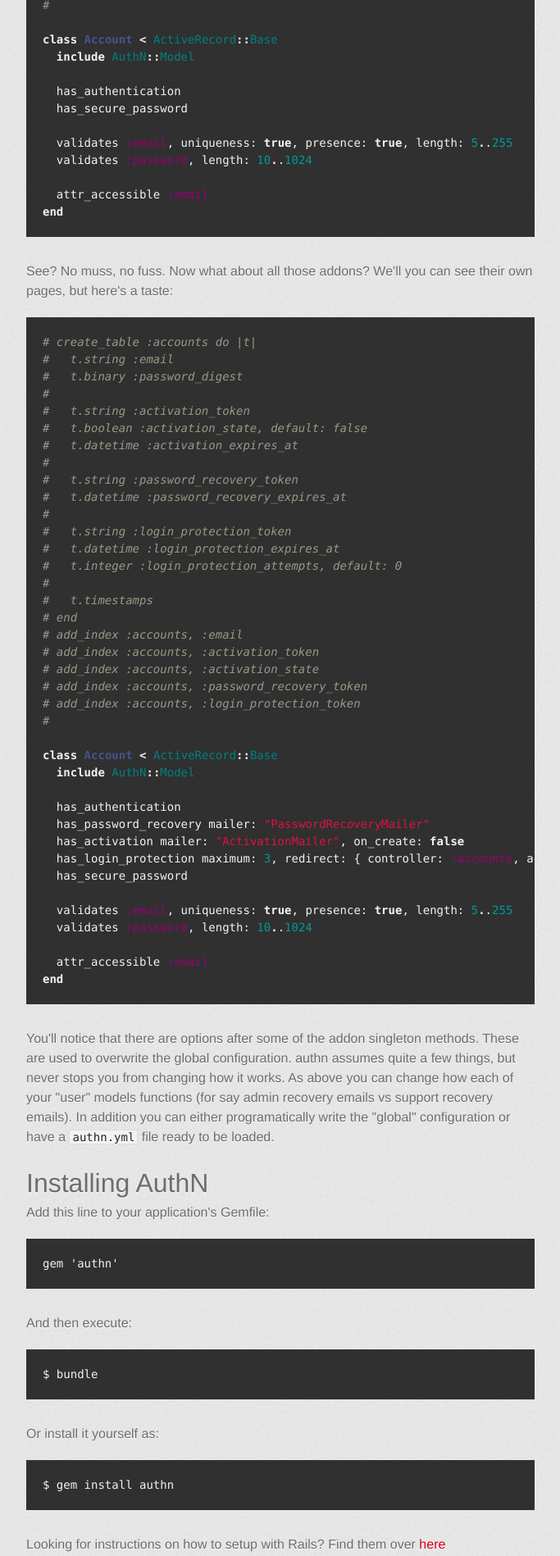
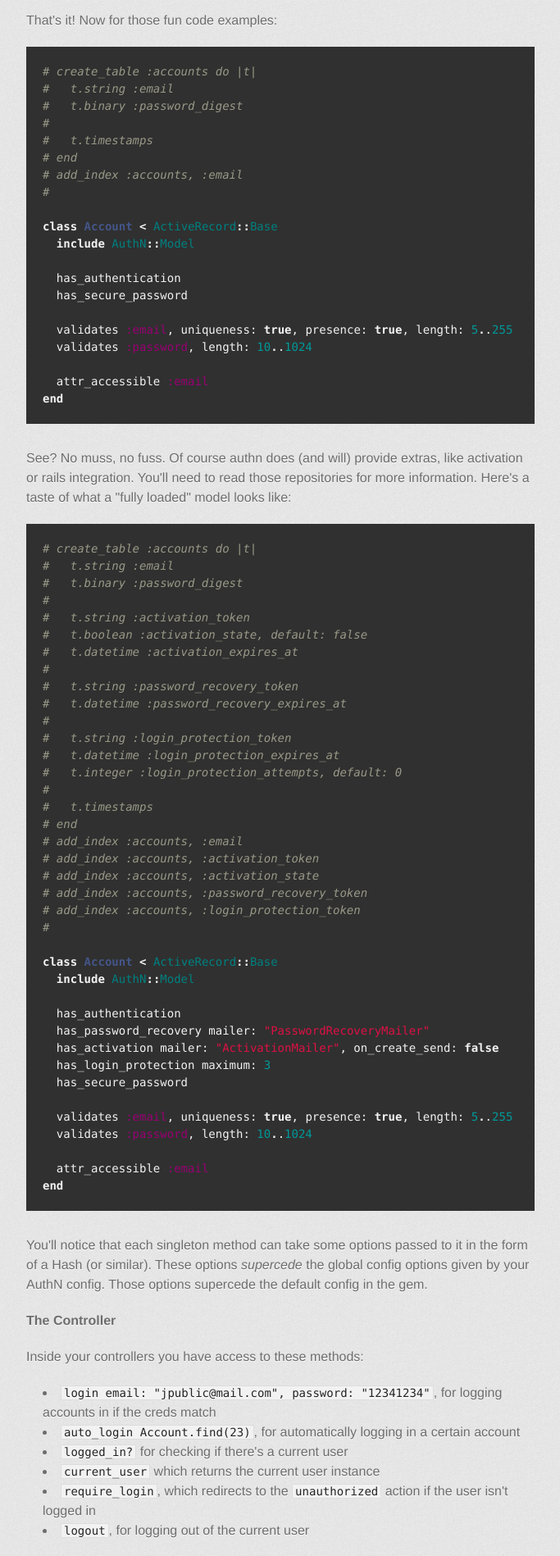
Before and after one commit to krainboltgreene/authn, a plain HTML site: page index.html in a window 1280 px wide. Shown: the part 902-2800 px from the top of the page at 82% size, without its empty margins (298-981 px from the left). Drawn offline with Linux system fonts and the light colour scheme; a web font is replaced by a local one.

```diff
--- a/index.html
+++ b/index.html
@@ -19,7 +19,7 @@
 
         <header>
           <h1>AuthN</h1>
-          <h2>Making Authentication Simple &amp; Lightweight</h2>
+          <h2>Simple, Lightweight, &amp; Easy Authentication for any framework</h2>
         </header>
 
         <section id="downloads" class="clearfix">
@@ -31,7 +31,7 @@
         <hr>
 
         <section id="main_content">
-          <p>AuthN is a simplistic and barebones authentication library.
+          <p>authn is a simplistic and barebones authentication library.
 It only does a few things for you, such as:</p>
 
 <ul>
@@ -45,10 +45,20 @@ It only does a few things for you, such as:</p>
 <li>authn-activation: Account activation</li>
 <li>authn-protection: Failed login protection</li>
 <li>authn-recovery: Password recovery</li>
-<li>rails-authn: Extend Rails with AuthN</li>
+<li>authn-rails: Extend Rails with AuthN</li>
 </ul><h1>Using AuthN</h1>
 
-<p>To start using authn you simply need to install and hook up to your existing "user" model:</p>
+<p><strong>The Model</strong></p>
+
+<p>In order to use AuthN in your model you'll only need to follow a few steps:</p>
+
+<ul>
+<li>ActiveModel's SecurePassword requires the model have an accessor called <code>password_digest</code>. (See schema below, for the ActiveRecord version)</li>
+<li>The <code>AuthN::Model</code> module will need to be included into the model. (See codeblock below)</li>
+<li>The singleton method <code>has_authentication</code> will need to be called.</li>
+<li>The singleton method <code>has_secure_password</code> will need to be called.</li>
+</ul><p>That's it!
+Now for those fun code examples:</p>
 
 <div class="highlight"><pre><span class="c1"># create_table :accounts do |t|</span>
 <span class="c1">#   t.string :email</span>
@@ -74,8 +84,9 @@ It only does a few things for you, such as:</p>
 
 <p>See?
 No muss, no fuss.
-Now what about all those addons?
-We'll you can see their own pages, but here's a taste:</p>
+Of course authn does (and will) provide extras, like activation or rails integration.
+You'll need to read those repositories for more information.
+Here's a taste of what a "fully loaded" model looks like:</p>
 
 <div class="highlight"><pre><span class="c1"># create_table :accounts do |t|</span>
 <span class="c1">#   t.string :email</span>
@@ -106,8 +117,8 @@ We'll you can see their own pages, but here's a taste:</p>
 
   <span class="n">has_authentication</span>
   <span class="n">has_password_recovery</span> <span class="n">mailer</span><span class="p">:</span> <span class="s2">"PasswordRecoveryMailer"</span>
-  <span class="n">has_activation</span> <span class="n">mailer</span><span class="p">:</span> <span class="s2">"ActivationMailer"</span><span class="p">,</span> <span class="n">on_create</span><span class="p">:</span> <span class="kp">false</span>
-  <span class="n">has_login_protection</span> <span class="n">maximum</span><span class="p">:</span> <span class="mi">3</span><span class="p">,</span> <span class="n">redirect</span><span class="p">:</span> <span class="p">{</span> <span class="n">controller</span><span class="p">:</span> <span class="ss">:accounts</span><span class="p">,</span> <span class="n">action</span><span class="p">:</span> <span class="ss">:maximum_login_failure</span> <span class="p">}</span>
+  <span class="n">has_activation</span> <span class="n">mailer</span><span class="p">:</span> <span class="s2">"ActivationMailer"</span><span class="p">,</span> <span class="n">on_create_send</span><span class="p">:</span> <span class="kp">false</span>
+  <span class="n">has_login_protection</span> <span class="n">maximum</span><span class="p">:</span> <span class="mi">3</span>
   <span class="n">has_secure_password</span>
 
   <span class="n">validates</span> <span class="ss">:email</span><span class="p">,</span> <span class="n">uniqueness</span><span class="p">:</span> <span class="kp">true</span><span class="p">,</span> <span class="n">presence</span><span class="p">:</span> <span class="kp">true</span><span class="p">,</span> <span class="n">length</span><span class="p">:</span> <span class="mi">5</span><span class="o">.</span><span class="n">.</span><span class="mi">255</span>
@@ -117,11 +128,28 @@ We'll you can see their own pages, but here's a taste:</p>
 <span class="k">end</span>
 </pre></div>
 
-<p>You'll notice that there are options after some of the addon singleton methods.
-These are used to overwrite the global configuration.
-authn assumes quite a few things, but never stops you from changing how it works.
-As above you can change how each of your "user" models functions (for say admin recovery emails vs support recovery emails).
-In addition you can either programatically write the "global" configuration or have a <code>authn.yml</code> file ready to be loaded.</p>
+<p>You'll notice that each singleton method can take some options passed to it in the form of a Hash (or similar).
+These options <em>supercede</em> the global config options given by your AuthN config.
+Those options supercede the default config in the gem.</p>
+
+<p><strong>The Controller</strong></p>
+
+<p>Inside your controllers you have access to these methods:</p>
+
+<ul>
+<li>
+<code>login email: "jpublic@mail.com", password: "12341234"</code>, for logging accounts in if the creds match</li>
+<li>
+<code>auto_login Account.find(23)</code>, for automatically logging in a certain account</li>
+<li>
+<code>logged_in?</code> for checking if there's a current user</li>
+<li>
+<code>current_user</code> which returns the current user instance</li>
+<li>
+<code>require_login</code>, which redirects to the <code>unauthorized</code> action if the user isn't logged in</li>
+<li>
+<code>logout</code>, for logging out of the current user</li>
+</ul><p>For more information, check the <a href="/wiki">wiki</a></p>
 
 <h1>Installing AuthN</h1>
 
```
Also changed, not shown: params.json (+1 -1 lines).
